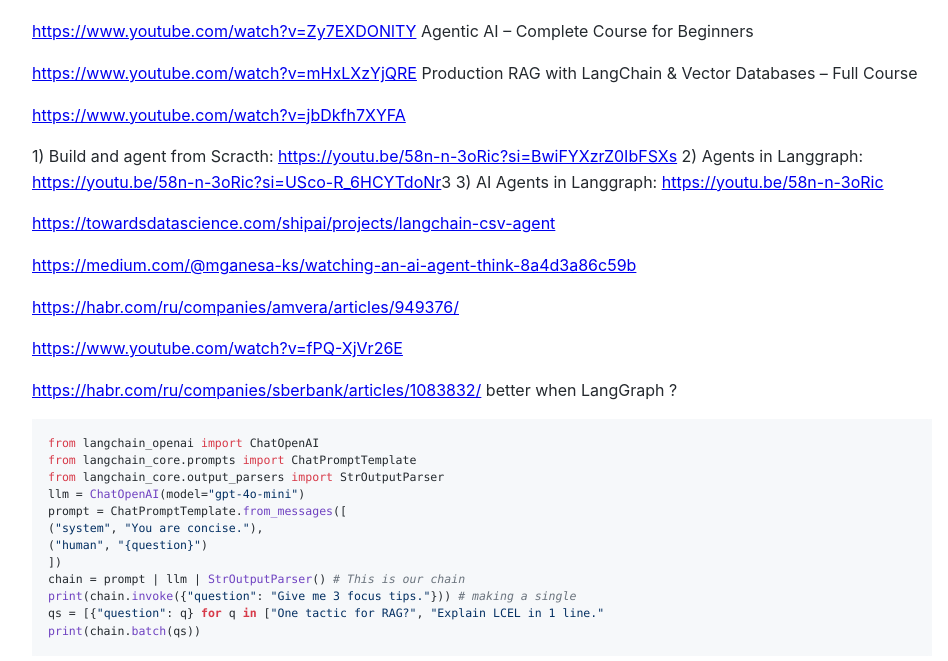
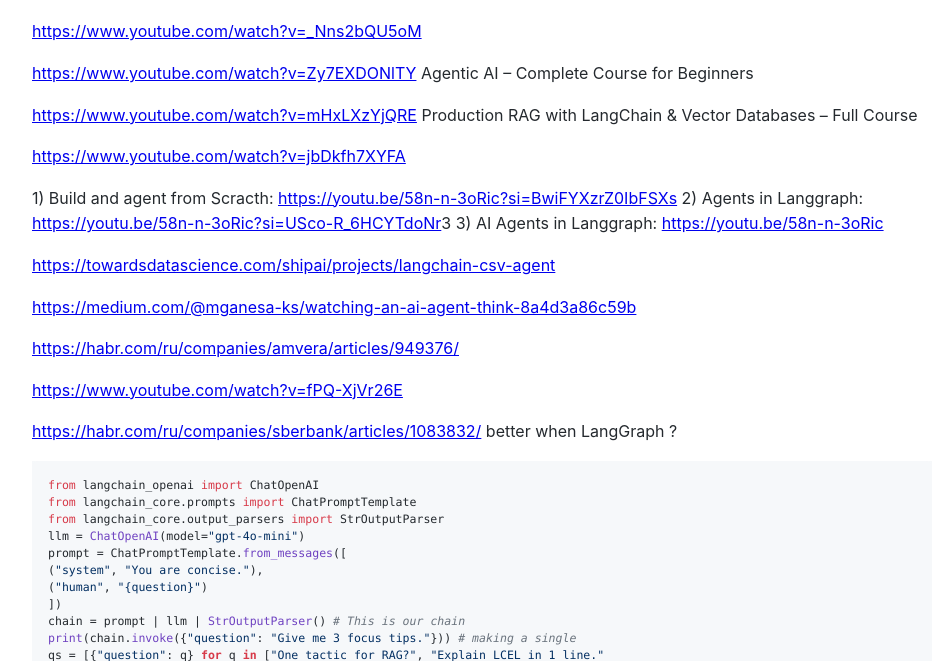
Before and after one commit to Michael-Lubinsky/michael-lubinsky.github.com, a Jekyll site: the page built from ml/langchain.md, in a window 1280 px wide and 900 px high, scrolled down 1257 px, cut to the strip 239-900 px from the top of the window. Shown: the whole strip, without its empty margins (158-1106 px from the left). Built offline with Jekyll 4.4.1, drawn with Linux system fonts in a browser that asks for light colours; our own code applies the rules of GitHub Pages for plain Markdown files.

Commit message:
Add additional resources to langchain.md

```diff
--- a/ml/langchain.md
+++ b/ml/langchain.md
@@ -4,6 +4,7 @@
 
 <img width="1080" height="1352" alt="image" src="https://github.com/user-attachments/assets/7893c2c3-a3fb-49e6-a8d9-3848437db21a" />
 
+<https://www.youtube.com/watch?v=_Nns2bQU5oM>
 
 <https://www.youtube.com/watch?v=Zy7EXDONlTY>
 Agentic AI – Complete Course for Beginners
```
